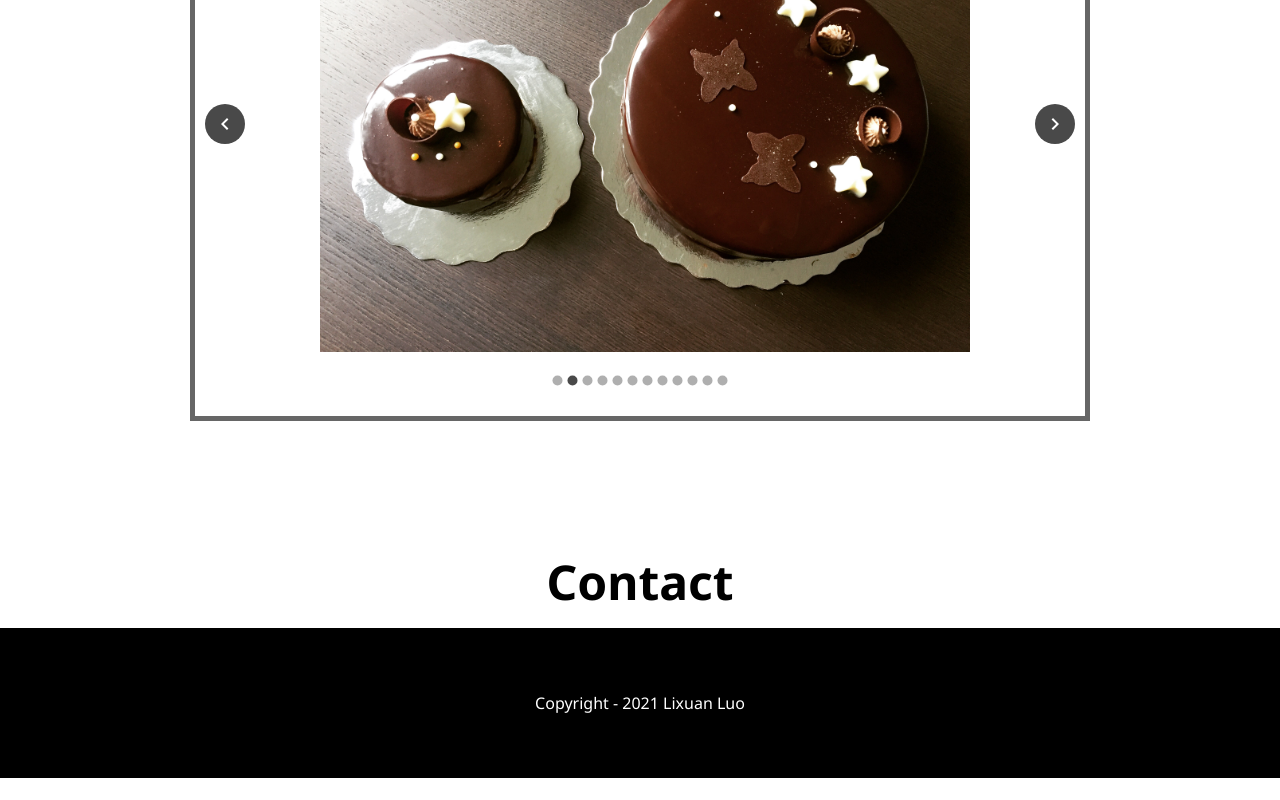
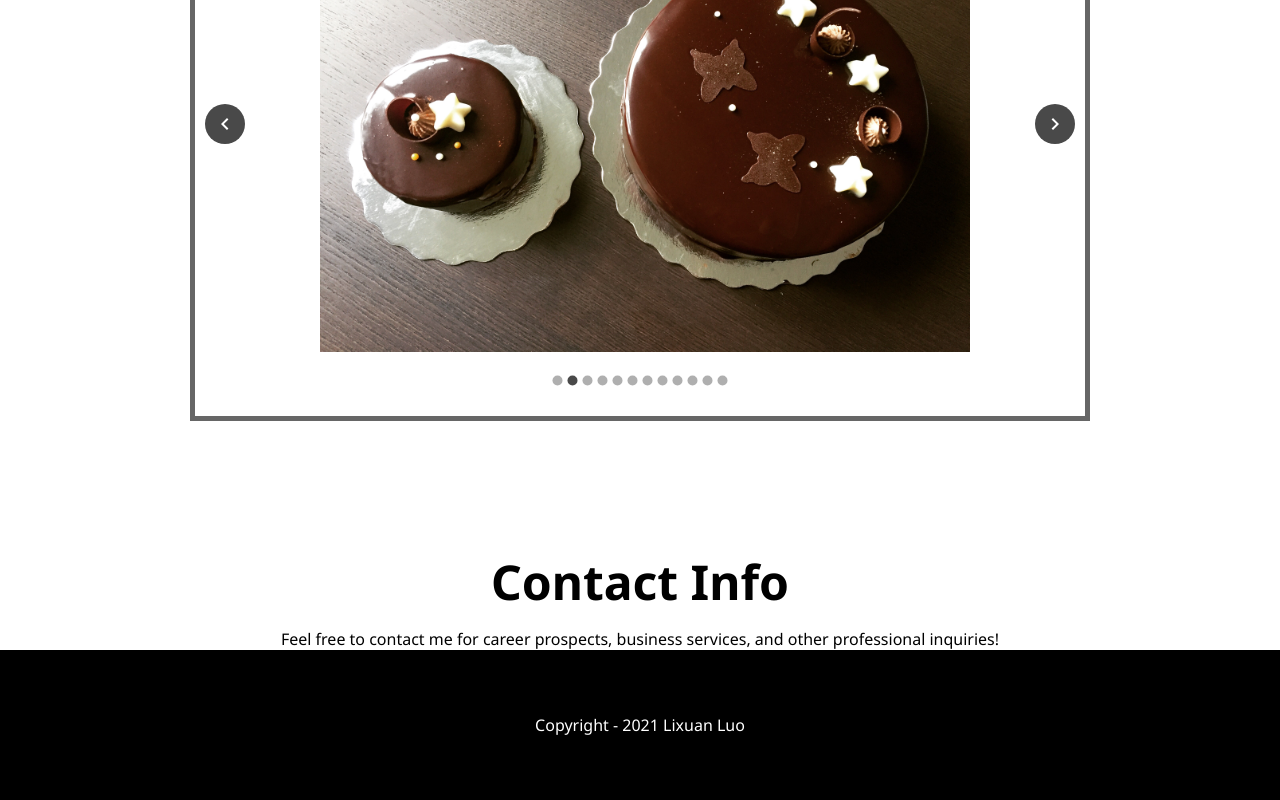
Before and after one commit to YourNeptune/my-CV, a React (Create React App) app: page / in a window 1280 px wide. Shown: the part 2537-3337 px from the top of the page. Before the commit the page ends 3315 px from the top, so only its background shows below. Built offline with nearby package versions, Linux system fonts and the light colour scheme.

Commit message:
contact info part

```diff
--- a/src/components/Contact.js
+++ b/src/components/Contact.js
@@ -3,7 +3,14 @@ import '../css/Contact.css'
 const Contact = () => {
   return (
     <div className="Contact">
-      <h1 className='Contact__title'>Contact</h1>
+      <h1 className="Contact__title">Contact Info</h1>
+      <p>
+        Feel free to contact me for career prospects, business services, and
+        other professional inquiries!
+      </p>
+      <div>
+
+      </div>
     </div>
   );
 };
```
Also changed, not shown: src/components/ContactInfo.js (added, +15 -0 lines), src/css/ContactInfo.css (added).
